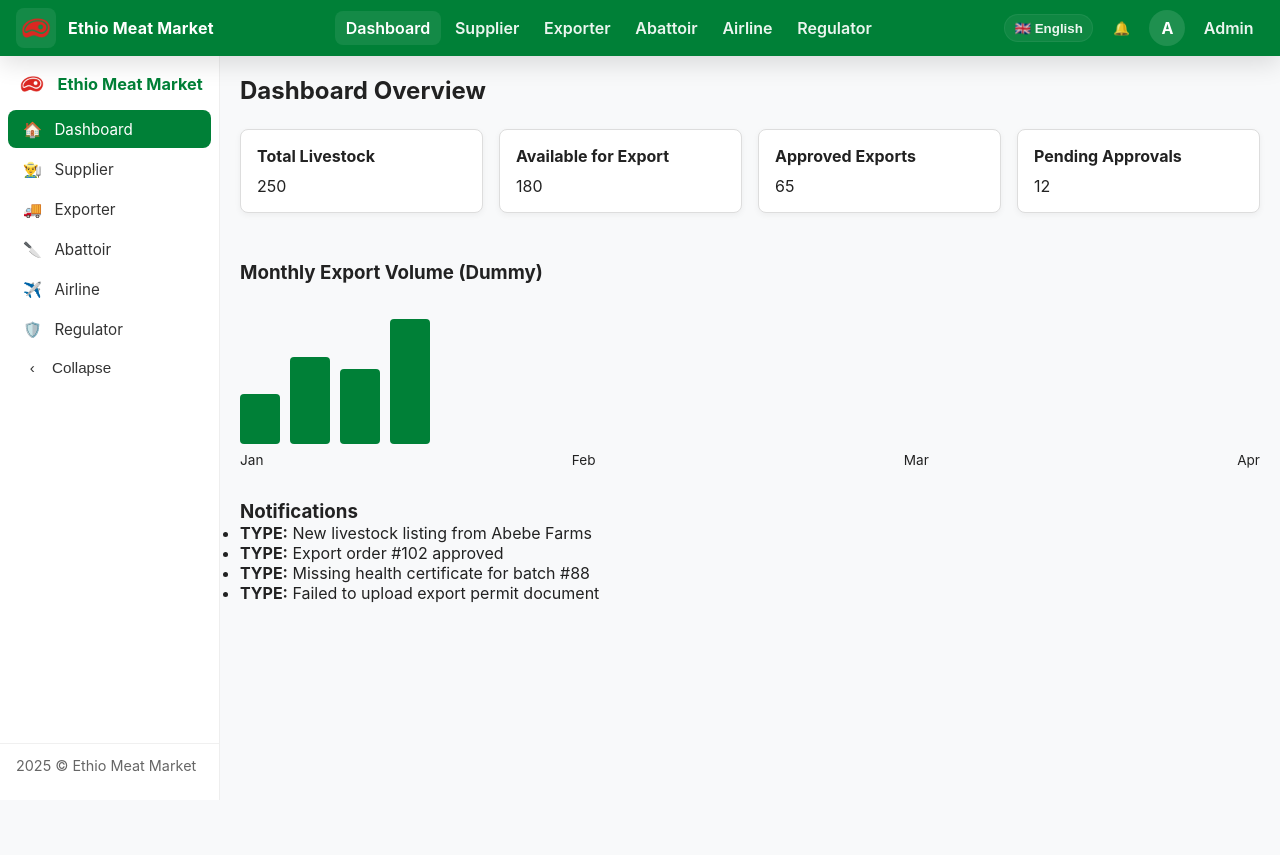
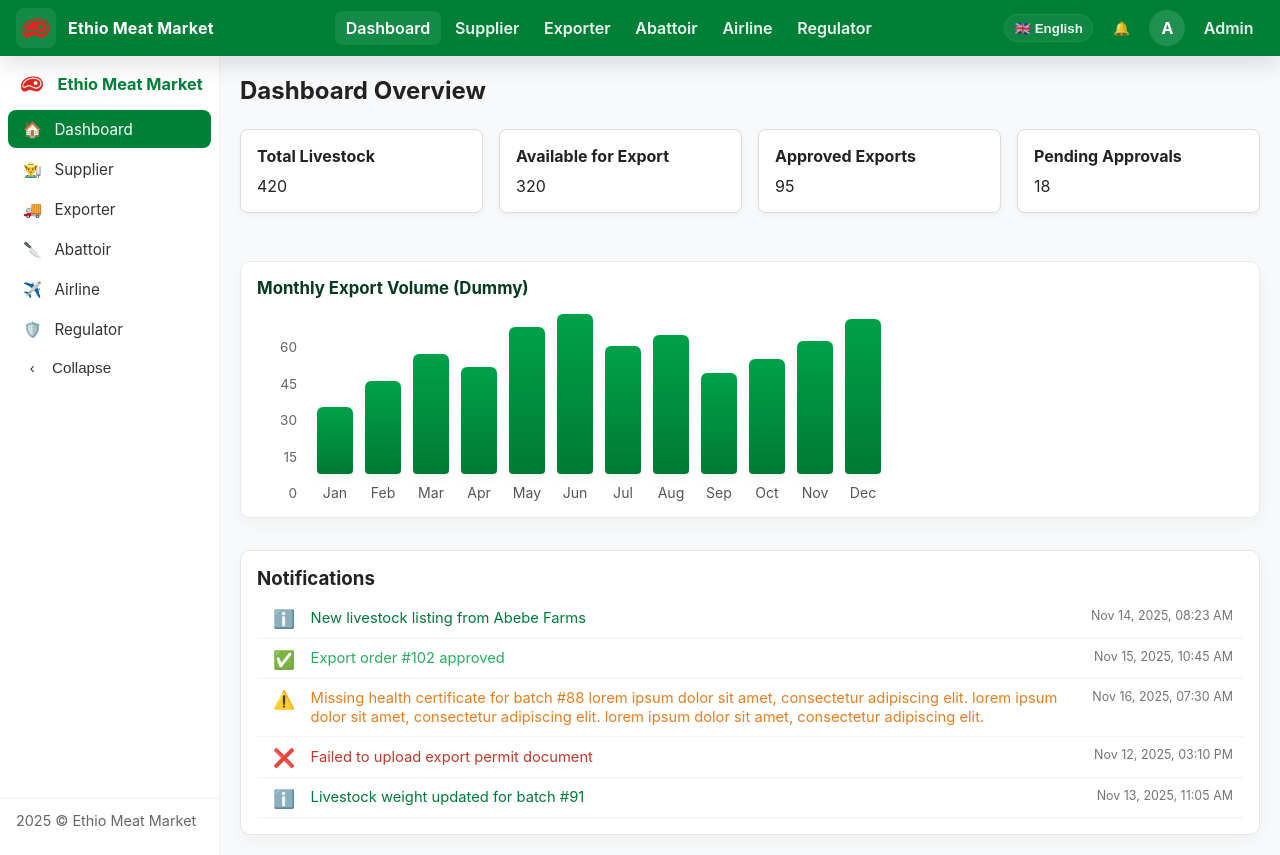
Before and after one commit to kmab5/ethio-meat-market, a React (Create React App) app: page /dashboard in a window 1280 px wide. Before the commit the page ends 800 px from the top, so only its background shows below. Built offline with nearby package versions, Linux system fonts and the light colour scheme.

Commit message:
improved notification panel and export chart styling

```diff
--- /dev/null
+++ b/src/components/Charts/ExportChart.css
@@ -0,0 +1,80 @@
+.chart-card {
+    background: #fff;
+    border: 1px solid #e8ece8;
+    border-radius: 10px;
+    padding: 1rem;
+    box-shadow: 0 6px 18px rgba(2, 50, 20, 0.04);
+}
+
+.chart-card h3 {
+    margin: 0;
+    font-size: 1.05rem;
+    color: #073b20;
+}
+
+.chart-bars {
+    display: flex;
+    align-items: flex-end;
+    height: 100%;
+    gap: 12px;
+    margin-top: 6px;
+}
+
+.chart-bars .bar {
+    width: 36px;
+    background: linear-gradient(180deg, #00a14a, #007a33);
+    border-radius: 6px 6px 4px 4px;
+    box-shadow: 0 4px 8px rgba(0, 128, 55, 0.08);
+    transition: transform 140ms ease, opacity 120ms ease;
+}
+
+.chart-bars .bar:hover {
+    transform: translateY(-6px) scale(1.02);
+    opacity: 0.98;
+}
+
+.chart-months {
+    display: flex;
+    gap: 12px;
+    margin-top: 10px;
+    font-size: 0.88rem;
+    color: #555;
+}
+
+.chart-months .month-label {
+    width: 36px;
+    text-align: center;
+}
+
+/* Grid layout for y-axis + chart */
+.chart-grid {
+    display: grid;
+    grid-template-columns: 48px 1fr;
+    gap: 12px;
+    align-items: end;
+    margin-top: 10px;
+}
+
+.y-axis {
+    display: flex;
+    flex-direction: column;
+    justify-content: space-between;
+    align-items: flex-end;
+    height: 160px;
+    padding-right: 8px;
+    color: #666;
+    font-size: 0.85rem;
+}
+
+.y-tick {
+    line-height: 1;
+}
+
+.chart-area {
+    display: flex;
+    flex-direction: column;
+}
+
+.chart-bars {
+    height: 160px;
+}
--- a/src/components/Charts/ExportChart.jsx
+++ b/src/components/Charts/ExportChart.jsx
@@ -1,5 +1,7 @@
 import React from "react";
 import { useLanguage } from "../../context/LanguageContext";
+import analytics from "../../data/analytics";
+import "./ExportChart.css";
 
 function ExportChart() {
     const { language, translations } = useLanguage();
@@ -7,49 +9,59 @@ function ExportChart() {
         translations?.[language]?.monthlyExportVolumeTitle ||
         "Monthly Export Volume (Dummy)";
 
-    const data = [
-        { month: "Jan", exports: 20 },
-        { month: "Feb", exports: 35 },
-        { month: "Mar", exports: 30 },
-        { month: "Apr", exports: 50 },
+    const data = analytics.monthlyExports || [];
+    const counts = data.map((d) => d.count || 0);
+    const max = Math.max(1, ...counts);
+    const chartHeight = 160; // px available for bars
+
+    // Build a few tick values for Y axis (0..max)
+    const ticks = [
+        0,
+        Math.ceil(max * 0.25),
+        Math.ceil(max * 0.5),
+        Math.ceil(max * 0.75),
+        Math.ceil(max),
     ];
 
     return (
         <div className="chart-card">
             <h3>{title}</h3>
-            <div
-                style={{
-                    display: "flex",
-                    alignItems: "flex-end",
-                    height: "150px",
-                    gap: "10px",
-                    marginTop: "10px",
-                }}
-            >
-                {data.map((d) => (
-                    <div
-                        key={d.month}
-                        title={`${d.month}: ${d.exports}`}
-                        style={{
-                            backgroundColor: "#008037",
-                            width: "40px",
-                            height: `${d.exports * 2.5}px`,
-                            borderRadius: "4px",
-                        }}
-                    ></div>
-                ))}
-            </div>
-            <div
-                style={{
-                    display: "flex",
-                    justifyContent: "space-between",
-                    marginTop: "8px",
-                    fontSize: "0.85rem",
-                }}
-            >
-                {data.map((d) => (
-                    <span key={d.month}>{d.month}</span>
-                ))}
+
+            <div className="chart-grid">
+                <div className="y-axis" aria-hidden>
+                    {ticks
+                        .slice()
+                        .reverse()
+                        .map((t) => (
+                            <div key={t} className="y-tick">
+                                {t}
+                            </div>
+                        ))}
+                </div>
+
+                <div className="chart-area">
+                    <div className="chart-bars">
+                        {data.map((d) => {
+                            const h = ((d.count || 0) / max) * chartHeight;
+                            return (
+                                <div
+                                    key={d.month}
+                                    className="bar"
+                                    title={`${d.month}: ${d.count}`}
+                                    style={{ height: `${Math.max(2, h)}px` }}
+                                />
+                            );
+                        })}
+                    </div>
+
+                    <div className="chart-months">
+                        {data.map((d) => (
+                            <span key={d.month} className="month-label">
+                                {d.month}
+                            </span>
+                        ))}
+                    </div>
+                </div>
             </div>
         </div>
     );
--- a/src/components/NotificationPanel.jsx
+++ b/src/components/NotificationPanel.jsx
@@ -1,20 +1,79 @@
 import React from "react";
 import notifications from "../data/notifications";
 import { useLanguage } from "../context/LanguageContext";
+import styles from "../styles/NotificationPanel.module.css";
 
 function NotificationPanel() {
     const { language, translations } = useLanguage();
     const header =
         translations?.[language]?.notificationsTitle || "Notifications";
-    const typeLabel = translations?.[language]?.typeLabel || "Type";
+
+    const formatTimestamp = (iso) => {
+        try {
+            const dt = new Date(iso);
+            if (Number.isNaN(dt.getTime())) return "";
+            const opts = {
+                year: "numeric",
+                month: "short",
+                day: "numeric",
+                hour: "2-digit",
+                minute: "2-digit",
+            };
+            return new Intl.DateTimeFormat(language || undefined, opts).format(
+                dt
+            );
+        } catch (e) {
+            return iso || "";
+        }
+    };
+
+    if (!notifications || notifications.length === 0) {
+        return (
+            <div className={styles.panel}>
+                <h3>{header}</h3>
+                <p className={styles.empty}>
+                    {translations?.[language]?.noNotifications ||
+                        "No notifications"}
+                </p>
+            </div>
+        );
+    }
+
+    const typeIconMap = {
+        info: "ℹ️",
+        warning: "⚠️",
+        error: "❌",
+        success: "✅",
+    };
+
+    const getIcon = (type) => typeIconMap[(type || "").toLowerCase()] || "🔔";
 
     return (
-        <div className="notification-panel">
+        <div className={styles.panel}>
             <h3>{header}</h3>
-            <ul>
+            <ul className={styles.list}>
                 {notifications.map((n) => (
-                    <li key={n.id} className={`notif ${n.type}`}>
-                        <strong>{typeLabel.toUpperCase()}:</strong> {n.message}
+                    <li
+                        key={n.id}
+                        className={`${styles.notif} ${styles[n.type] || ""}`}
+                    >
+                        <span
+                            className={`${styles.icon} ${styles[n.type] || ""}`}
+                            title={n.type}
+                            aria-label={n.type}
+                        >
+                            {getIcon(n.type)}
+                        </span>
+
+                        <div className={styles.content}>
+                            <div className={styles.message}>{n.message}</div>
+                        </div>
+
+                        {n.dateTime && (
+                            <div className={styles.timestamp}>
+                                {formatTimestamp(n.dateTime)}
+                            </div>
+                        )}
                     </li>
                 ))}
             </ul>
--- a/src/data/analytics.js
+++ b/src/data/analytics.js
@@ -1,13 +1,21 @@
 const analytics = {
-    totalLivestock: 250,
-    availableForExport: 180,
-    approvedExports: 65,
-    pendingApprovals: 12,
+    totalLivestock: 420,
+    availableForExport: 320,
+    approvedExports: 95,
+    pendingApprovals: 18,
     monthlyExports: [
         { month: "Jan", count: 25 },
         { month: "Feb", count: 35 },
         { month: "Mar", count: 45 },
         { month: "Apr", count: 40 },
+        { month: "May", count: 55 },
+        { month: "Jun", count: 60 },
+        { month: "Jul", count: 48 },
+        { month: "Aug", count: 52 },
+        { month: "Sep", count: 38 },
+        { month: "Oct", count: 43 },
+        { month: "Nov", count: 50 },
+        { month: "Dec", count: 58 },
     ],
 };
 
--- a/src/data/notifications.js
+++ b/src/data/notifications.js
@@ -1,15 +1,64 @@
 const notifications = [
-    { id: 1, type: "info", message: "New livestock listing from Abebe Farms" },
-    { id: 2, type: "success", message: "Export order #102 approved" },
+    {
+        id: 1,
+        type: "info",
+        message: "New livestock listing from Abebe Farms",
+        dateTime: "2025-11-14T08:23:00Z",
+    },
+    {
+        id: 2,
+        type: "success",
+        message: "Export order #102 approved",
+        dateTime: "2025-11-15T10:45:00Z",
+    },
     {
         id: 3,
         type: "warning",
-        message: "Missing health certificate for batch #88",
+        message:
+            "Missing health certificate for batch #88 lorem ipsum dolor sit amet, consectetur adipiscing elit. lorem ipsum dolor sit amet, consectetur adipiscing elit. lorem ipsum dolor sit amet, consectetur adipiscing elit.",
+        dateTime: "2025-11-16T07:30:00Z",
     },
     {
         id: 4,
         type: "error",
         message: "Failed to upload export permit document",
+        dateTime: "2025-11-12T15:10:00Z",
+    },
+    {
+        id: 5,
+        type: "info",
+        message: "Livestock weight updated for batch #91",
+        dateTime: "2025-11-13T11:05:00Z",
+    },
+    {
+        id: 6,
+        type: "success",
+        message: "Airline confirmed cargo booking for flight ET203",
+        dateTime: "2025-11-10T09:20:00Z",
+    },
+    {
+        id: 7,
+        type: "warning",
+        message: "Temperature sensor reported high readings on batch #77",
+        dateTime: "2025-11-11T22:47:00Z",
+    },
+    {
+        id: 8,
+        type: "error",
+        message: "Payment processing failed for order #117",
+        dateTime: "2025-11-09T13:15:00Z",
+    },
+    {
+        id: 9,
+        type: "info",
+        message: "New supplier registered: Tsegaye Traders",
+        dateTime: "2025-11-08T14:55:00Z",
+    },
+    {
+        id: 10,
+        type: "success",
+        message: "Shipment #450 delivered successfully",
+        dateTime: "2025-11-07T17:02:00Z",
     },
 ];
 
--- a/src/styles/NotificationPanel.module.css
+++ b/src/styles/NotificationPanel.module.css
@@ -1,35 +1,84 @@
 .panel {
-    background-color: #fff;
-    border-radius: 8px;
-    border: 1px solid #ddd;
+    background-color: #ffffff;
+    border-radius: 10px;
+    border: 1px solid #e6e6e6;
     padding: 1rem;
-    box-shadow: 0 2px 4px rgba(0, 0, 0, 0.05);
+    box-shadow: 0 6px 18px rgba(2, 50, 20, 0.04);
 }
 
 .list {
     list-style: none;
     margin-top: 0.5rem;
     padding: 0;
+    max-height: 220px;
+    overflow: auto;
 }
 
 .notif {
-    padding: 8px;
-    border-bottom: 1px solid #eee;
-    font-size: 0.9rem;
+    display: flex;
+    gap: 0.6rem;
+    align-items: center;
+    padding: 10px;
+    border-bottom: 1px solid #f2f2f2;
+    font-size: 0.92rem;
+    color: #333;
 }
 
-.notif.info {
-    color: #008037;
+.icon {
+    display: inline-flex;
+    align-items: flex-start;
+    justify-content: center;
+    width: 34px;
+    font-size: 1.1rem;
+    margin-top: 2px;
+    flex-shrink: 0;
+    align-self: flex-start;
+    line-height: 1;
 }
 
-.notif.warning {
+.content {
+    display: flex;
+    flex-direction: column;
+    flex: 1 1 auto;
+}
+
+.message {
+    line-height: 1.25;
+}
+
+.timestamp {
+    margin-left: 12px;
+    white-space: nowrap;
+    font-size: 0.78rem;
+    color: #757575;
+    flex: 0 0 auto;
+    align-self: flex-start;
+}
+
+.meta {
+    font-weight: 700;
+    margin-right: 6px;
+    font-size: 0.82rem;
+    color: #444;
+}
+
+.info {
+    color: #007a3a;
+}
+
+.warning {
     color: #e67e22;
 }
 
-.notif.error {
+.error {
     color: #c0392b;
 }
 
-.notif.success {
+.success {
     color: #27ae60;
 }
+
+.empty {
+    color: #666;
+    padding: 8px 0;
+}
```
